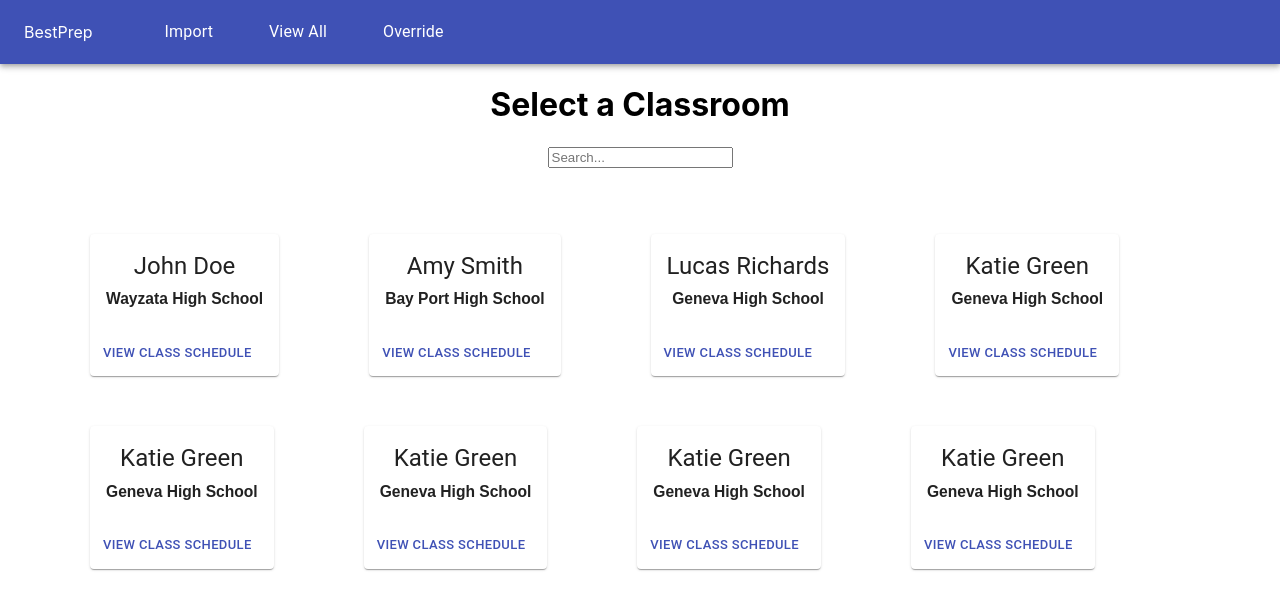
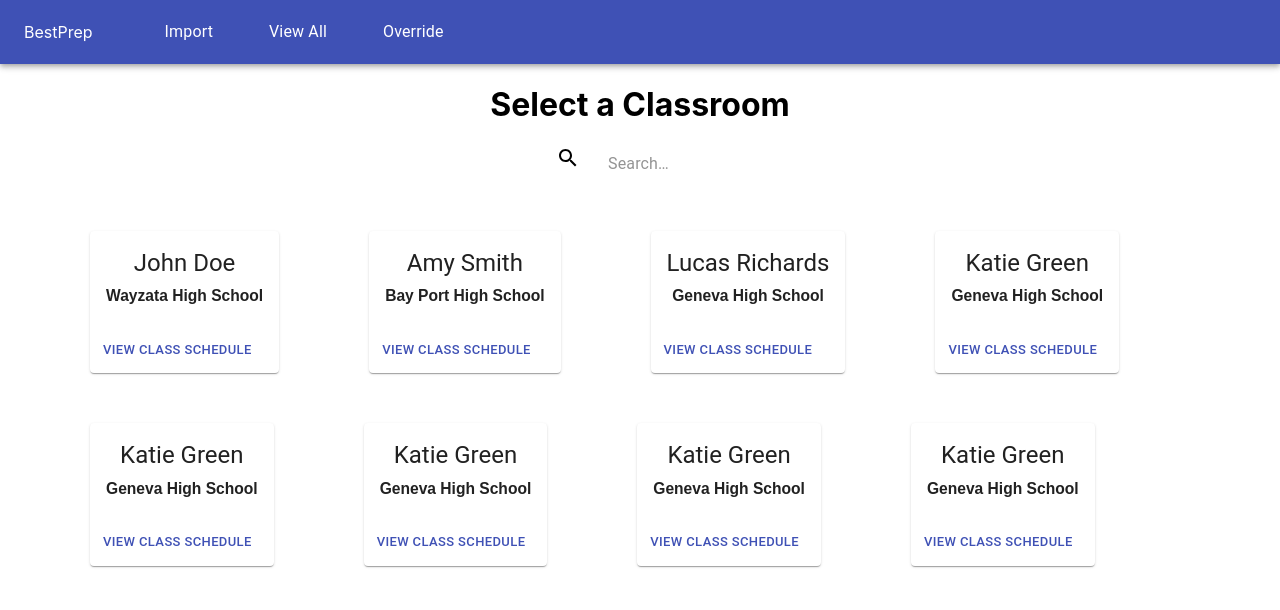
Before and after one commit to Best-Prep/bp-matching, a React (Create React App) app in the folder client/: page /ViewAll in a window 1280 px wide. Shown: the top 610 px of the page. Built offline with nearby package versions, Linux system fonts and the light colour scheme.

Commit message:
Finalized search filter and search icon positioning

```diff
--- a/client/src/components/organisms/classroom_card/SearchBar.js
+++ b/client/src/components/organisms/classroom_card/SearchBar.js
@@ -37,11 +37,11 @@ const useStyles = makeStyles(theme => ({
     },
   },
   searchIcon: {
-    width: theme.spacing(7),
+    width: theme.spacing(140),
     height: '100%',
     position: 'absolute',
     pointerEvents: 'none',
-    display: 'flex',
+    display: 'flexcenter',
     alignItems: 'center',
     justifyContent: 'center',
   },
@@ -50,40 +50,28 @@ const useStyles = makeStyles(theme => ({
   },
   inputInput: {
     padding: theme.spacing(1, 1, 1, 7),
-    transition: theme.transitions.create('width'),
+    // transition: theme.transitions.create('width'),
     width: '100%',
+    alignItems: 'center',
     [theme.breakpoints.up('sm')]: {
       width: 120,
-      '&:focus': {
-        width: 200,
-      },
     },
   },
 }));
 
-export default function SearchAppBar() {
+export default function SearchAppBar(props) {
   const classes = useStyles();
 
   return (
     <div className={classes.root}>
-      <AppBar position="static">
-        <Toolbar>
-          <IconButton
-            edge="start"
-            className={classes.menuButton}
-            color="inherit"
-            aria-label="Open drawer"
-          >
-            <MenuIcon />
-          </IconButton>
-          <Typography className={classes.title} variant="h6" noWrap>
-            Material-UI
-          </Typography>
+
+          <div class="container">
           <div className={classes.search}>
             <div className={classes.searchIcon}>
               <SearchIcon />
             </div>
             <InputBase
+              onChange={props.handleChange}
               placeholder="Search…"
               classes={{
                 root: classes.inputRoot,
@@ -92,8 +80,8 @@ export default function SearchAppBar() {
               inputProps={{ 'aria-label': 'Search' }}
             />
           </div>
-        </Toolbar>
-      </AppBar>
+          </div>
+
     </div>
   );
 }
--- a/client/src/components/pages/viewAll.js
+++ b/client/src/components/pages/viewAll.js
@@ -3,6 +3,8 @@ import { makeStyles } from '@material-ui/core/styles';
 import ClassroomCard from '../organisms/classroom_card/ClassroomCard';
 import Typography from "@material-ui/core/Typography";
 import Grid from '@material-ui/core/Grid';
+import SearchBar from '../organisms/classroom_card/SearchBar';
+
 
 let data = require('../../CareerDay.json')
 
@@ -14,20 +16,27 @@ const useStyles = makeStyles(theme => ({
 
 const ViewAll = (props) => {
 
+const [searchField, setsearchField] = useState('')
 const [classroomData, setclassroomData] = useState(data)
 const dataCopy = JSON.parse(JSON.stringify(classroomData));
+
+
+const handleChange = (event) => {
+  setsearchField(event.target.value)
+}
     return (
         <div>
           <h1>Select a Classroom</h1>
 
-          <div>
-            <input type="text" className="input" placeholder="Search..." />
+          <div class="container">
+            <SearchBar handleChange = {handleChange}/>
+            {/* <input type="text" className="input" placeholder="Search..." />
               <ul>
-              </ul>
+              </ul> */}
           </div>
           <div style={{marginBottom:70}}>
           <Grid container alignItems="left">
-            {dataCopy.classrooms.map((item, index) => {
+            {dataCopy.classrooms.filter(e => e.school.toUpperCase().includes(searchField.toUpperCase())||  (e.teacher_first + e.teacher_last).toUpperCase().includes(searchField.toUpperCase()) ).map((item, index) => {
               return (
 
                 <ClassroomCard teacherName={item.teacher_first + " " + item.teacher_last} schoolName={item.school}>xs=3</ClassroomCard>
--- a/package.json
+++ b/package.json
@@ -13,6 +13,7 @@
   "author": "",
   "license": "ISC",
   "dependencies": {
+    "@material-ui/icons": "^4.2.1",
     "async": "^3.1.0",
     "body-parser": "^1.19.0",
     "concurrently": "^4.1.0",
@@ -20,6 +21,7 @@
     "dotenv": "^8.0.0",
     "express": "^4.17.1",
     "google-spreadsheet": "^2.0.7",
+    "material-ui-filter": "^2.1.15",
     "mongoose": "^5.6.1"
   },
   "devDependencies": {
```
Also changed, not shown: client/src/components/organisms/classroom_card/ClassroomCard.js (+0 -29 lines), 1 other file (tests, documents, lock files or other folders).
